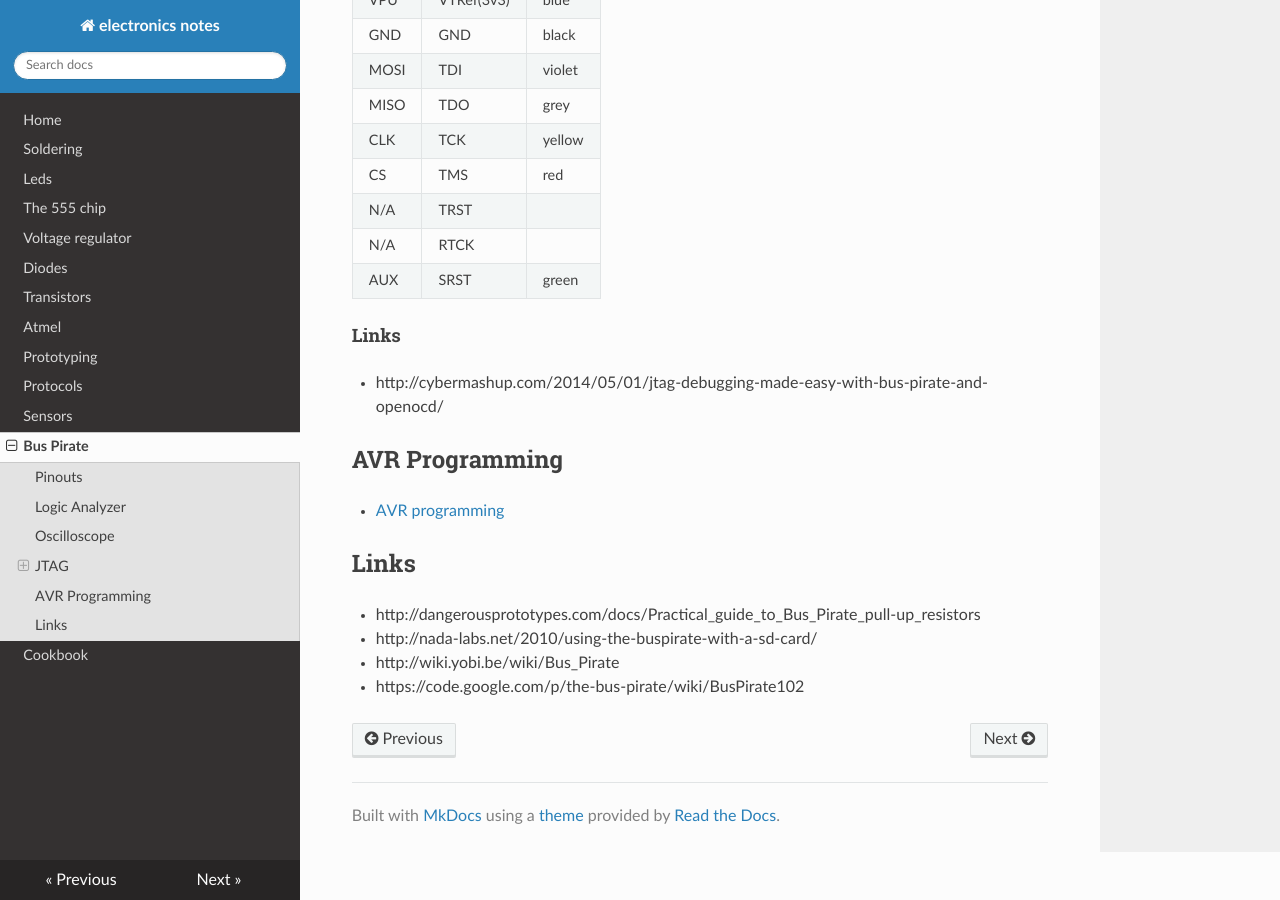
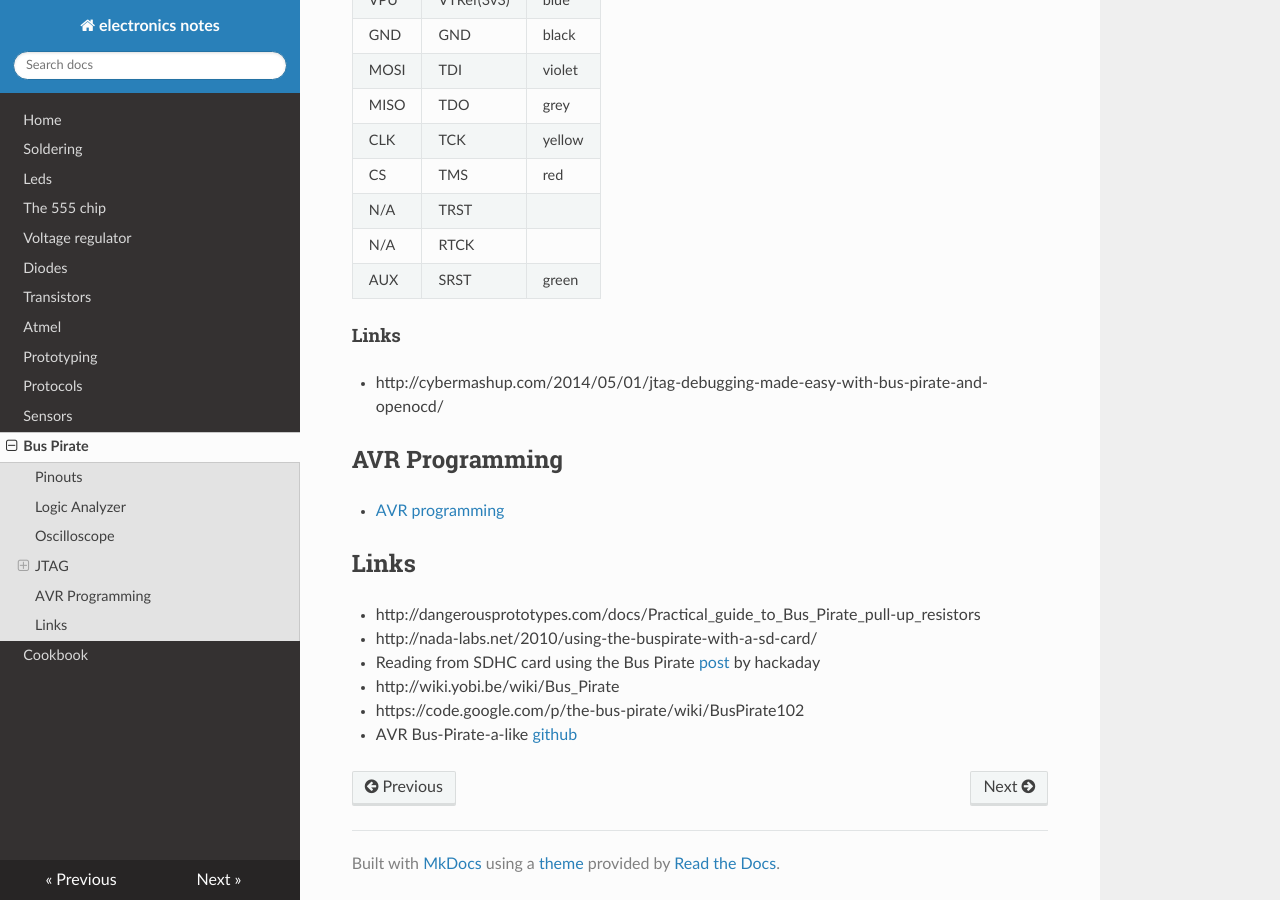
Before and after one commit to gipi/electronics-notes, an MkDocs documentation site: the page built from docs/buspirate.md, in a window 1280 px wide and 900 px high, scrolled down 2160 px. Built offline with MkDocs 1.6.1, drawn with Linux system fonts in a browser that asks for light colours; nearby versions of some CDN libraries; old or Windows-style settings are respelled for this version of MkDocs.

Commit message:
Add links.

```diff
--- a/docs/buspirate.md
+++ b/docs/buspirate.md
@@ -105,5 +105,7 @@ The cable connection are documented [here](http://dangerousprototypes.com/docs/B
 
  - http://dangerousprototypes.com/docs/Practical_guide_to_Bus_Pirate_pull-up_resistors
  - http://nada-labs.net/2010/using-the-buspirate-with-a-sd-card/
+ - Reading from SDHC card using the Bus Pirate [post](https://hackaday.io/project/3686/instructions) by hackaday
  - http://wiki.yobi.be/wiki/Bus_Pirate
  - https://code.google.com/p/the-bus-pirate/wiki/BusPirate102
+ - AVR Bus-Pirate-a-like [github](https://github.com/tobyjaffey/bus-ninja)
```
